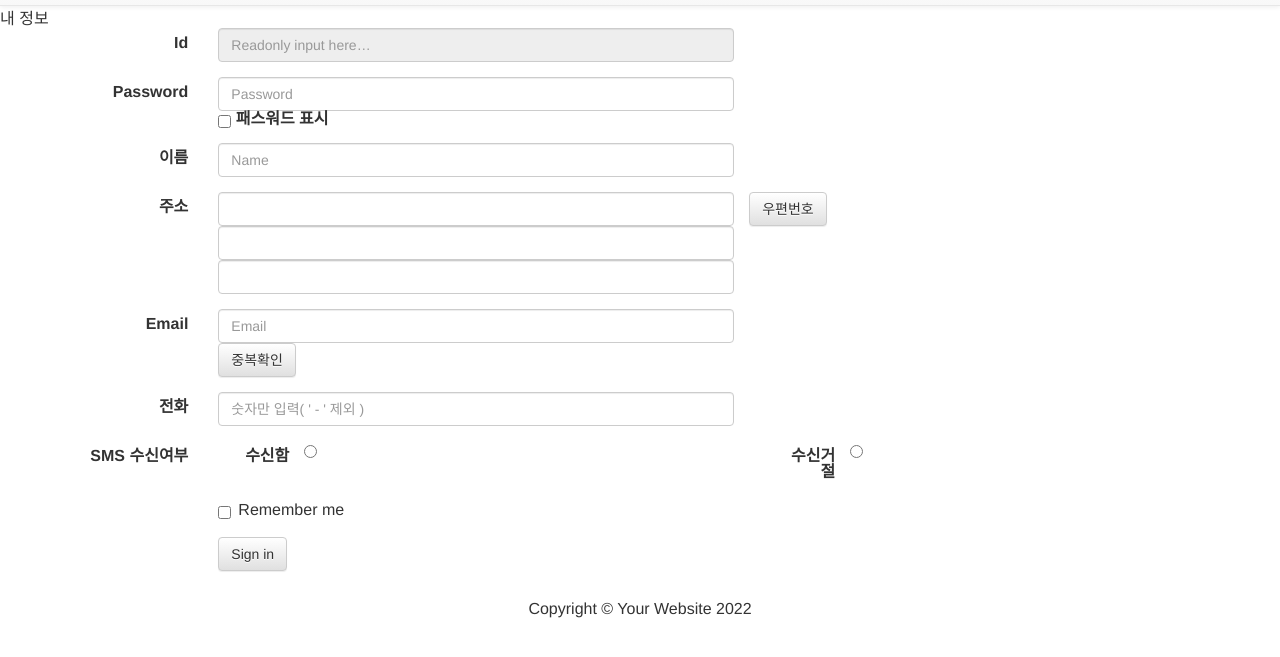
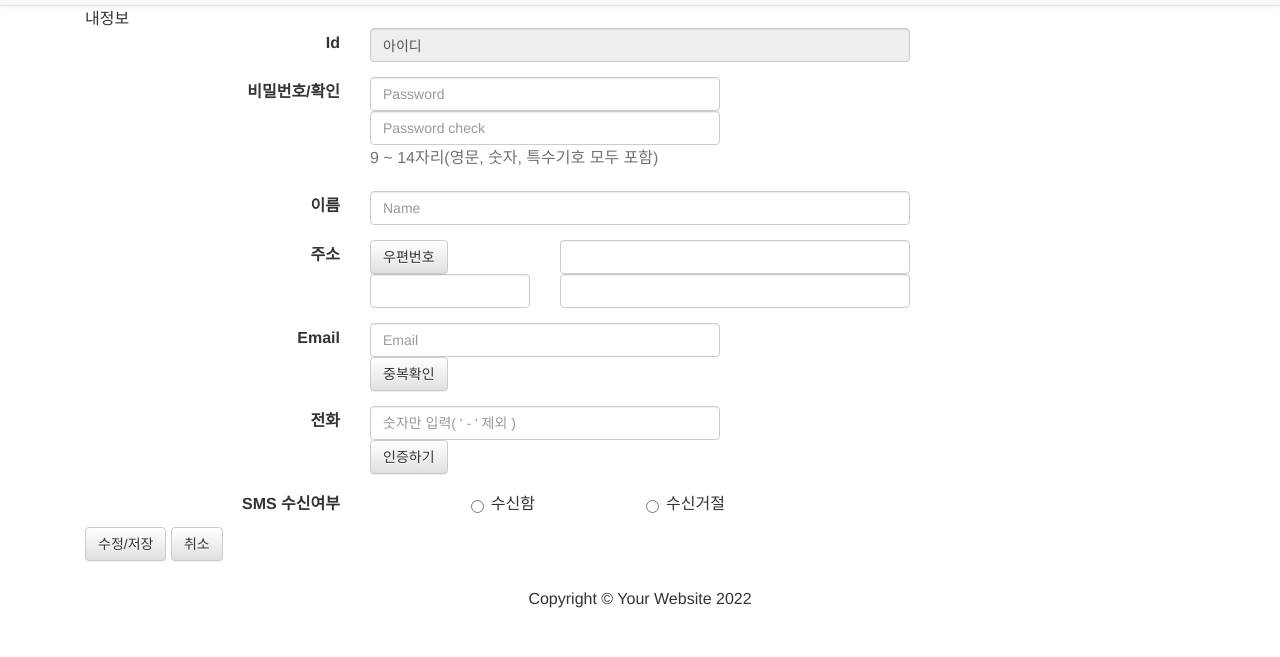
Before and after one commit to GangHyeonLee/Aong, a plain HTML site: page mypage.html in a window 1280 px wide. Shown: the part 45-702 px from the top of the page. Drawn offline with nearby package versions, Linux system fonts and the light colour scheme; files whose address does not match are found by name.

Commit message:
Add files via upload
마이페이지 화면 정렬(제목 및 변경사항 저장/취소용 버튼 정렬 미반영)

```diff
--- a/mypage.html
+++ b/mypage.html
@@ -45,9 +45,6 @@
             <li class="dropdown">
               <a href="#" class="dropdown-toggle" data-toggle="dropdown" role="button" aria-expanded="false">마이페이지<span class="caret"></span></a>
               <ul class="dropdown-menu" role="menu">
-                <!-- 로그인 전이면 '로그인을 해 주세요.' 출력, 로그인 후면 '사용자님, 환영합니다!' 출력 -->
-                <!-- <li>로그인 상태 안내</li> -->
-                <!-- 구분선 -->
                 <li class="divider"></li>
                 <li><a href="#">내 정보</a></li>
                 <li><a href="#">장바구니</a></li>
@@ -66,77 +63,76 @@
       </div>
     </nav>
   </header>
+
+
+  <div class="container">
+    <div class=" col-sm-12 col-sm-12">
       <form class="form-horizontal">
-    <h1>내 정보</h1>
-    <div class="form-group">
-      <label for="inputEmail3" class="col-sm-2 control-label">Id</label>
-      <div class="col-sm-5">
-        <input class="form-control" type="text" placeholder="Readonly input here…" readonly>
+        <div class="signup_board_outside">
+          <h1 class="mypage">내정보</h1>
+          <!-- board -->
+          <div class="form-horizontal">
+            <!-- ID 입력창 -->
+            <div class="form-group"><label for="inputEmail3" class="col-sm-3 control-label">Id</label>
+              <div class="col-sm-6">
+                <input class="form-control" type="text" value="아이디" readonly>
               </div>
             </div>
             <div class="form-group">
-      <label for="inputPassword3" class="col-sm-2 control-label">Password</label>
-      <div class="col-sm-5">
+              <label for="inputPassword3" class="col-sm-3 control-label">비밀번호/확인</label>
+              <div class="col-sm-4">
                 <input type="password" class="form-control" id="inputPassword3" placeholder="Password">
-        <label>
-          <input type="checkbox"> 패스워드 표시
-        </label>
+                <input type="password" class="form-control" id="inputPassword3" placeholder="Password check">
+                <span id="helpBlock" class="help-block">9 ~ 14자리(영문, 숫자, 특수기호 모두 포함)</span>
               </div>
             </div>
             <div class="form-group">
-      <label for="inputName3" class="col-sm-2 control-label">이름</label>
-      <div class="col-sm-5">
+              <label for="inputName3" class="col-sm-3 control-label">이름</label>
+              <div class="col-sm-6">
                 <input type="text" class="form-control" id="inputName3" placeholder="Name">
               </div>
             </div>
             <div class="form-group">
-      <label for="inputAddress3" class="col-sm-2 control-label">주소</label>
+              <label for="inputAddress3" class="col-sm-3 control-label">주소</label>
+              <div class="col-sm-2">
                 <button type="submit" class="btn btn-default">우편번호</button>
-      <div class="col-sm-5">
                 <input type="text" class="form-control">
+              </div>
+              <div class="col-sm-4">
                 <input type="text" class="form-control">
                 <input type="text" class="form-control">
               </div>
             </div>
             <div class="form-group">
-      <label for="inputEmail3" class="col-sm-2 control-label">Email</label>
-      <div class="col-sm-5">
+              <label for="inputEmail3" class="col-sm-3 control-label">Email</label>
+              <div class="col-sm-4">
                 <input type="email" class="form-control" id="inputEmail3" placeholder="Email">
                 <button type="submit" class="btn btn-default">중복확인</button>
               </div>
             </div>
             <div class="form-group">
-      <label for="inputPhone3" class="col-sm-2 control-label">전화</label>
-      <div class="col-sm-5">
+              <label for="inputPhone3" class="col-sm-3 control-label">전화</label>
+              <div class="col-sm-4">
                 <input type="text" class="form-control" id="inputPhone3" placeholder="숫자만 입력( ' - ' 제외 )">
+                <button type="submit" class="btn btn-default">인증하기</button>
               </div>
             </div>
             <div class="form-group">
-      <label for="inputAlarm3" class="col-sm-2 control-label">SMS 수신여부</label>
-      <div class="col-sm-5">
-        <input type="radio" id="inputAlarm3">
-        <label for="inputAlarm3" class="col-sm-2 control-label">수신함</label>
-      </div>
-      <div class="col-sm-5">
-        <input type="radio" id="inputAlarm3">
-        <label for="inputAlarm3" class="col-sm-2 control-label">수신거절</label>
-      </div>
-    </div>
-    <div class="form-group">
-      <div class="col-sm-offset-2 col-sm-5">
-        <div class="checkbox">
-          <label>
-            <input type="checkbox"> Remember me
-          </label>
+              <label for="inputAlarm3" class="col-sm-3 control-label">SMS 수신여부</label>
+              <div class="col-sm-6">
+                <label for="inputAlarm3" class="col-sm-4 control-label radio-inline"><input type="radio" name="optionsRadios" id="inputAlarm3">수신함</label>
+                <label for="inputAlarm4" class="col-sm-4 control-label radio-inline"><input type="radio" name="optionsRadios" id="inputAlarm4">수신거절</label>
               </div>
             </div>
           </div>
-    <div class="form-group">
-      <div class="col-sm-offset-2 col-sm-10">
-        <button type="submit" class="btn btn-default">Sign in</button>
+
+          <button type="submit" class="btn btn-default">수정/저장</button>
+          <button type="submit" class="btn btn-default">취소</button>
+        </div>
+      </form>
     </div>
   </div>
-  </form>
+
   <!-- 하단 -->
   <footer class="py-5" id="underVar">
     <div class="container px-4 px-lg-5"><p class="m-0 text-center text-white">Copyright &copy; Your Website 2022</p></div>
--- /dev/null
+++ b/style.css
@@ -0,0 +1,289 @@
+/* 초기설정 */
+html, body, div, span, object, iframe,
+h1, h2, h3, h4, h5, h6, p, blockquote, pre,
+abbr, address, cite, code,
+del, dfn, em, img, ins, kbd, q, samp,
+small, strong, sub, sup, var,
+b, i,
+dl, dt, dd, ol, ul, li,
+fieldset, form, label, legend,
+table, caption, tbody, tfoot, thead, tr, th, td,
+article, aside, canvas, details, figcaption, figure,
+footer, header, hgroup, menu, nav, section, summary,
+time, mark, audio, video {
+    margin:0;
+    padding:0;
+    border:0;
+    outline:0;
+    font-size:100%;
+    vertical-align:baseline;
+    background:transparent;
+}
+
+body {
+    line-height:1;
+}
+
+article,aside,details,figcaption,figure,
+footer,header,hgroup,menu,nav,section {
+    display:block;
+}
+
+nav ul {
+    list-style:none;
+}
+
+blockquote, q {
+    quotes:none;
+}
+
+blockquote:before, blockquote:after,
+q:before, q:after {
+    content:'';
+    content:none;
+}
+
+a {
+    margin:0;
+    padding:0;
+    font-size:100%;
+    vertical-align:baseline;
+    background:transparent;
+}
+
+ins {
+    background-color:#ff9;
+    color:#000;
+    text-decoration:none;
+}
+
+mark {
+    background-color:#ff9;
+    color:#000;
+    font-style:italic;
+    font-weight:bold;
+
+}
+
+del {
+    text-decoration: line-through;
+}
+
+abbr[title], dfn[title] {
+    border-bottom:1px dotted;
+    cursor:help;
+}
+
+table {
+    border-collapse:collapse;
+    border-spacing:0;
+}
+
+hr {
+    display:block;
+    height:1px;
+    border:0;
+    border-top:1px solid #cccccc;
+    margin:1em 0;
+    padding:0;
+}
+
+input, select {
+    vertical-align:middle;
+}
+/* 초기설정 완료 */
+
+body {
+    padding-top: 55px;
+}
+
+
+#mainImg {
+    display: inline;
+    padding: 0;
+    margin: 0;
+    /* 크기고정값 */
+    width: 100%;
+    height: 250px;
+}
+
+/* 768px 미만 검색창 크기 조정 */
+#searchBar {
+    width: 70%;
+    display: inline;
+}
+
+#searchButton {
+    display: inline;
+    float: right;
+    margin-right: 10%;
+}
+
+/* 스마트폰 세로 화면설정 */
+.navbar-brand {
+    padding-left: 38%;
+}
+
+#item {
+    padding: 0;
+    margin: 0;
+    display: inline;
+}
+
+#item img {
+    padding: 0;
+    margin: 0;
+    display: inline;
+}
+
+#main_top_menu {
+    margin: 10px;
+}
+
+#underVar {
+    margin: 30px 0;
+}
+
+/* category */
+
+.category_atag{
+    text-decoration: none !important;
+    color: rgb(60,60,60);
+
+}
+
+.category_atag:hover{
+    color: salmon;
+}
+
+
+.category_board{
+    text-align: center;
+    margin-top: 50px;
+    margin-bottom: 50px;
+}
+
+
+.category_h{
+    text-align: center;
+}
+
+.category_a{
+    list-style:none;
+    border:solid 1px gray;
+    width: 25%;
+    height: 35px;
+    float: left;
+    padding-top: 10px;
+}
+
+.category_a:hover{
+    background-color: lemonchiffon;
+}
+
+.pd_name{
+    text-align: center;
+}
+
+.category_b{
+    list-style:none;
+    border:solid 1px gray;
+    width: 25%;
+    height: 35px;
+    float: left;
+    padding-top: 10px;
+}
+.category_b:hover{
+    background-color: lemonchiffon;
+}
+
+.category_img_size{
+    width: 100%;
+    height: 100%;
+
+}
+
+/* category 끝 */
+
+
+/* login */
+
+.login_header h2{
+    text-align: center;
+    font-size: 30px;
+
+}
+
+
+/* 회 원 가 입 */
+
+.signup{
+    margin-top: 50px;
+    margin-bottom: 50px;
+    font-size: 50px;
+    text-align: center;
+}
+
+.signup_board_outside{
+    border: 2px solid lightgrey;
+    /* position: absolute; */
+    width: 100%;
+    height: 800px;
+}
+
+.signup_board_inside{
+    margin-left: 20px;
+}
+
+.signup_id{
+    margin-top: 100px;
+    float: left;
+}
+
+.signup_id2{
+    margin-top: 105px;
+    float: left;
+}
+
+.signup_pw{
+    clear: both;
+}
+
+.signup_pw1{
+    margin-top: 30px;
+    float: left;
+}
+
+.signup_pw2{
+    margin-top: 30px;
+    float: left;
+}
+
+/* 회 원 가 입 끝 */
+
+
+@media screen and (min-width:576px) {
+    /* 스마트폰 가로 */
+    .navbar-brand {
+        padding-left: 45%;
+    }
+}
+
+@media screen and (min-width:768px) {
+    /* 타블렛 */
+    .navbar-brand {
+        padding-left: 30px;
+    }
+
+    #bs-example-navbar-collapse-1 {
+        float: right;
+    }
+}
+
+@media screen and (min-width:992px) {
+    /* 데스크탑 */
+}
+
+@media screen and (min-width:1200px) {
+    /* 큰 데스크탑 */
+}
```
Lines whose indentation alone changed are shown as unchanged.
